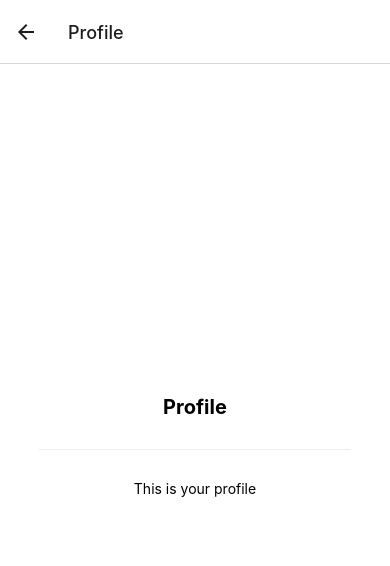
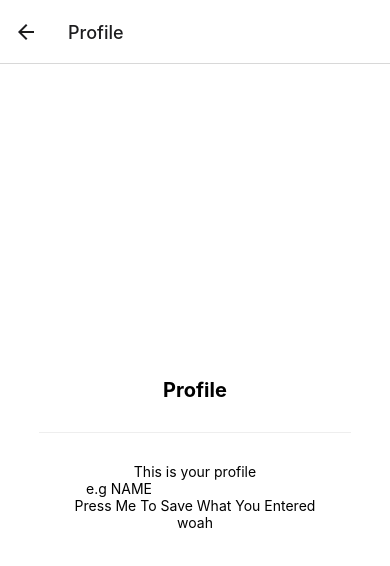
Before and after one commit to ethang17/Me-Lody, a React Native app: screen /Profile in a window 390 px wide. Shown: the top 566 px of the page. Built offline with nearby package versions, Linux system fonts and the light colour scheme; what expo-linking would draw is missing.

Commit message:
Holding Text Input And Displaying It

```diff
--- a/components/input.tsx
+++ b/components/input.tsx
@@ -1,5 +1,5 @@
 
-let title = ''
+let title = 'woah'
 
 export default function changeName(name : string) {
     title = name
--- a/screens/ProfileScreen.tsx
+++ b/screens/ProfileScreen.tsx
@@ -1,12 +1,13 @@
 import { StatusBar } from 'expo-status-bar';
 import { Platform, StyleSheet, TextInput } from 'react-native';
-import { Alert } from 'react-native';
+import { Alert, Pressable } from 'react-native';
 import EditScreenInfo from '../components/EditScreenInfo';
 import changeName, { showName } from '../components/input';
 import { Text, View } from '../components/Themed';
 import setName from '../components/input'
+import { RootStackScreenProps } from '../types';
 
-export default function ProfileScreen() {
+export default function ProfileScreen({ navigation }: RootStackScreenProps<'Profile'>) {
   return (
     <View style={styles.container}>
       <Text style={styles.title}>Profile</Text>
@@ -14,7 +15,9 @@ export default function ProfileScreen() {
       <Text>This is your profile</Text>
     <TextInput
       onChangeText={(val) => setName(val)}
+      placeholder  = 'e.g NAME'
     />
+   <Pressable onPress={() => navigation.replace('Profile')}><Text>Press Me To Save What You Entered</Text></Pressable>
     <Text>
       {showName()}
     </Text>
```
